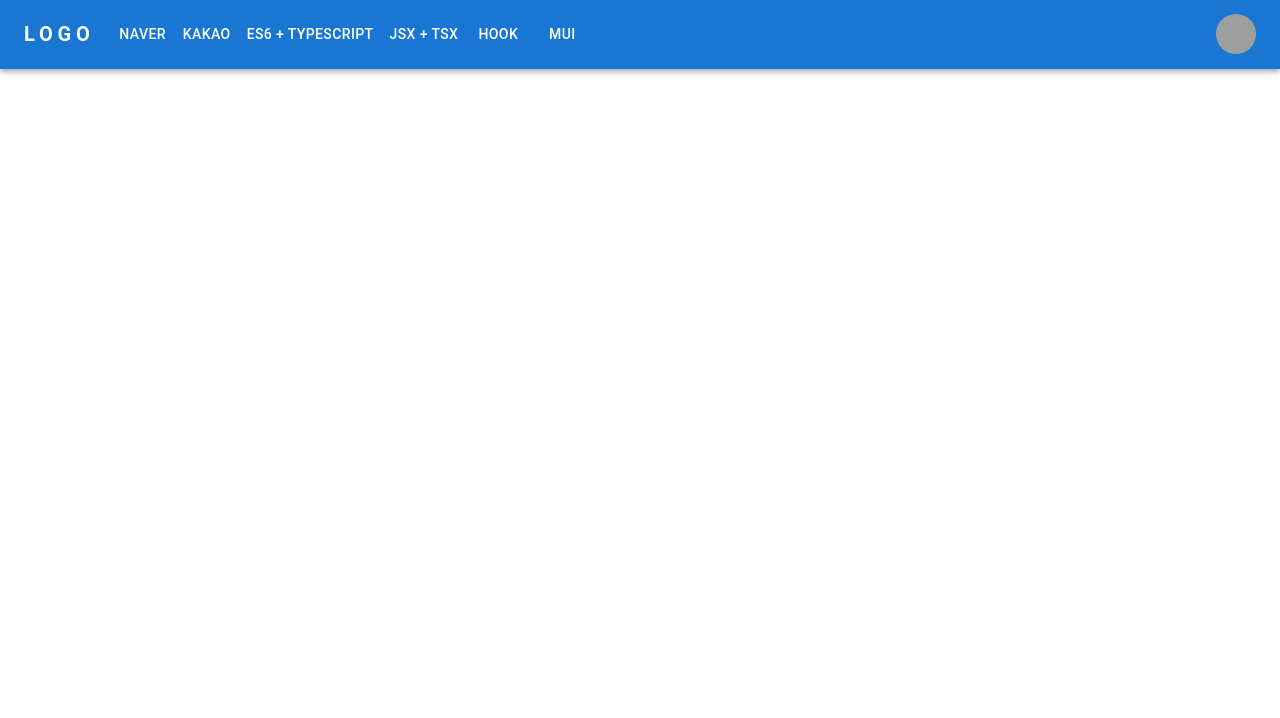
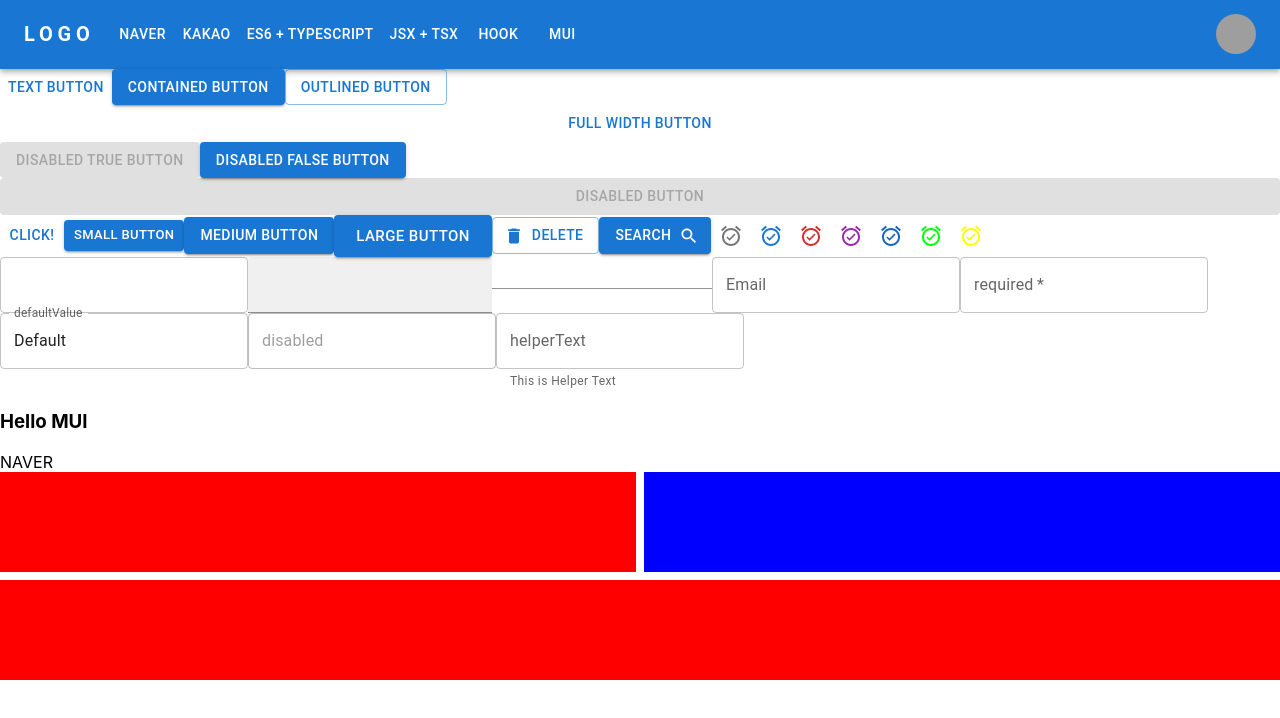
Before and after one commit to jaehyeon502/javaweb, a React (Create React App) app in the folder FRONT/react-example/: page / in a window 1280 px wide. Both pictures are taken after a click on the button "MUI". Shown: the top 718 px of the page. Built offline with nearby package versions, Linux system fonts and the light colour scheme; grey boxes are pictures that could not be loaded.

Commit message:
230213 17:30

```diff
--- a/FRONT/react-example/src/App.tsx
+++ b/FRONT/react-example/src/App.tsx
@@ -8,6 +8,7 @@ import Es6TypeScript from './views/Es6TypeScript';
 import JsxTsx from './views/JsxTsx';
 import { VIEW } from './enums';
 import Hook from './views/Hook';
+import Mui from './views/Mui';
 
 export default function App() {
     const [view, setView] = useState<VIEW>(VIEW.NAVER);
@@ -27,12 +28,14 @@ export default function App() {
                 {/*
                 //^ <></> : 아무런 의미가 없는 빈태그
                 */}
-                {view === VIEW.NAVER ? (<NaverSignIn />) :
-                    view === VIEW.KAKAO ? (<KakaoSignIn />) :
-                        view === VIEW.TYPESCRIPT ? (<Es6TypeScript />) :
-                            view === VIEW.TSX ? (<JsxTsx />) :
-                                view === VIEW.HOOK ? (<Hook />) :
-                                    view === VIEW.MUI ? (<></>) : (<></>)}
+                {
+                view === VIEW.NAVER ? (<NaverSignIn />) :
+                view === VIEW.KAKAO ? (<KakaoSignIn />) :
+                view === VIEW.TYPESCRIPT ? (<Es6TypeScript />) :
+                view === VIEW.TSX ? (<JsxTsx />) :
+                view === VIEW.HOOK ? (<Hook />) :
+                view === VIEW.MUI ? (<Mui />) : (<></>)
+                }
             </div>
         </div>
     )
--- /dev/null
+++ b/FRONT/react-example/src/views/Mui/index.tsx
@@ -0,0 +1,212 @@
+import { Button, IconButton, TextField, Box, Grid } from '@mui/material'
+
+import { useState } from 'react'
+import { ThemeProvider, createTheme, styled } from '@mui/material/styles';
+import { IconButtonProps } from '@mui/material/IconButton';
+
+import DeleteIcon from '@mui/icons-material/Delete';
+import SearchOutlinedIcon from '@mui/icons-material/SearchOutlined';
+import AlarmOnOutlinedIcon from '@mui/icons-material/AlarmOnOutlined';
+
+//# MUI
+//? Material User Interface
+//? 구글의 머터리얼 디자인을 구현하는 오픈 소스 리액트 컴포넌트 라이브러리
+//? 인스톨 즉시 배포 환경에서 사용할 수 있는 사전 구축된 컴포넌트의 모음
+//? 디자인적으로 아름답고 다양한 사용자의 정의 옵션을 제공
+
+//? npm install @mui/materal @emotion/react @emtion/styled
+
+//# Mui styled method
+//? mui component들의 style을 지정해주는 메서드
+const CustomIconButton = styled(IconButton)<IconButtonProps>(({ theme }) => ({
+    color: theme.palette.primary.dark
+}));
+//# Mui createTheme method
+//? 새로운 mui theme를 생성하는 메서드
+const theme = createTheme({
+    palette: {
+        primary: {
+            main: '#ffff00'
+        },
+        secondary: {
+            main: '#00ff00'
+        }
+    }
+});
+const CustomIconButton2 = styled(IconButton)<IconButtonProps>(() => ({
+    color: theme.palette.secondary.main
+}));
+
+export default function Mui() {
+
+    const [buttonDisabled, setButtonDisabled] = useState<boolean>(true);
+
+    return (
+        <>
+            {/*
+        //# Button Component
+        //? import { Button } from '@mui/material';
+        //? import Button from '@mui/material/Button';
+        //^ props
+        //^ 1. variant: 버튼의 형태 ('text', 'contained', 'outlined')
+        //? text : 문자로만 표기한 버튼
+        //? contained : 배경색이 지정된 버튼
+        //? outlined : 테두리만 지정된 버튼
+        */}
+            <Button variant="text">Text Button</Button>
+            <Button variant="contained">Contained Button</Button>
+            <Button variant="outlined">Outlined Button</Button>
+            {/*
+        //? Mui의 Button Component는 기본적으로 inline 방식
+        //^ 2. fullwidth
+        //? Button Component를 Block 형태로 지정 (가로 사이즈를 100%)
+        */}
+            <Button fullWidth>Full Width Button</Button>
+            {/*
+        //^ 3. disable
+        //? 버튼을 사용하지 못하도록 막아주는 Props
+        */}
+            <Button disabled={true} variant="contained">Disabled true Button</Button>
+            <Button disabled={false} variant="contained">Disabled false Button</Button>
+
+            <Button disabled={buttonDisabled} variant="contained" fullWidth>Disabled Button</Button>
+            <Button onClick={() => setButtonDisabled(!buttonDisabled)}>Click!</Button>
+            {/*
+        //^ 4. size
+        //? Button size를 mui에서 지정되어있는 사이즈로 지정할 때
+        //? small, medium, large
+        */}
+            <Button variant="contained" size="small">Small Button</Button>
+            <Button variant="contained" size="medium">Medium Button</Button>
+            <Button variant="contained" size="large">Large Button</Button>
+            {/*
+        //^ 5. Icon (startIcon, endIcon)
+        //? Button 내부에 시작 혹은 종료 지점에 Icon을 추가하고 싶을 때 지정
+        //? 값: Icon Component
+        //! npm install @mui/icons-material 을 추가해야 MUI Icon을 사용할 수 있음
+        */}
+            <Button variant="outlined" startIcon={(<DeleteIcon />)}>Delete</Button>
+            <Button variant="contained" endIcon={(<SearchOutlinedIcon />)}>Search</Button>
+            {/*
+        //# IconButton Component
+        //? Button을 Icon으로만 구성하고자 할 때 사용하는 컴포넌트
+        //? Button Component의 모든 기능을 동일하게 사용 가능
+        //? 자식 컴포넌트에 Icon Component가 와야함
+        //? import { IconButton } from '@mui/material';
+        //? import IconButton from '@mui/material/IconButton';
+        */}
+            <IconButton>
+                <AlarmOnOutlinedIcon />
+            </IconButton>
+            {/*
+        //^ Color
+        //? default, primary, success..
+        */}
+            <IconButton color="primary">
+                <AlarmOnOutlinedIcon />
+            </IconButton>
+            <IconButton color="error">
+                <AlarmOnOutlinedIcon />
+            </IconButton>
+            <IconButton color="secondary">
+                <AlarmOnOutlinedIcon />
+            </IconButton>
+            {/*
+        //^ Color Customization
+        */}
+            <CustomIconButton>
+                <AlarmOnOutlinedIcon />
+            </CustomIconButton>
+            <CustomIconButton2>
+                <AlarmOnOutlinedIcon />
+            </CustomIconButton2>
+            {/*
+            //# ThemeProvider Component
+            //? createTheme 메서드로 생성한 커스텀 테마를
+            //? 해당 컴포넌트 자손들에게 모두 적용되도록 하는 컴포넌트
+            */}
+            <ThemeProvider theme={theme}>
+                <IconButton color="primary">
+                    <AlarmOnOutlinedIcon />
+                </IconButton>
+            </ThemeProvider>
+            <br />
+            {/*
+            //# TextField Component
+            //? HTML의 input 태그를 응용해서 조금 더 수월하게 사용할 수 있도록한 컴포넌트
+            //? import { TextField } from '@mui/material';
+            //? import TextField from '@mui/material/TextField';
+            //^ Porps
+            //^ variant
+            //? 값: 'outlined', 'filled', 'standard'
+            */}
+            <TextField variant="outlined" />
+            <TextField variant="filled" />
+            <TextField variant="standard" />
+            {/*
+            //^ 2. label
+            //? 해당 TextField의 제목을 나타냄
+            //? 해당 TextFiled의 Placeholder 역할
+            */}
+            <TextField label='Email' variant="outlined" />
+            {/*
+            //^ 3. defaultValue
+            //? 기본 값 지정
+            //^ 4. required (true / false)
+            //? 해당 Component에 필수로 값을 입력해야함
+            //^ 5. disabled
+            //? 해당 Component를 사용불가능으로 만듬
+            //^ 6. helperText
+            //? 해당 Component 아래에 설명을 추가함
+            */}
+            <TextField variant="outlined" label="required" required={true} />
+            <TextField variant="outlined" label="defaultValue" defaultValue='Default' />
+            <TextField variant="outlined" label="disabled" disabled={true} />
+            <TextField variant="outlined" label="helperText" helperText="This is Helper Text" />
+
+            {/*
+            //# Box Component
+            //? HTML의 div 태그와 일맥상통
+            //? import { Box } from '@mui/material';
+            //? import Box from '@mui/material/Box';
+            //^ Props
+            //^ 1.components
+            //? Box Component의 속성을 변경 - 모든 html 태그로 변경
+            */}
+            <Box component="h3">Hello MUI</Box>
+            <Box component="a" href="https://naver.com">NAVER</Box>
+
+            {/*
+            //# Grid Component
+            //? 공간을 12등분하여 자식 item을 구분
+            //? 반응형 웹 구현에 기준
+            //? import { Grid } from '@mui/material';
+            //? import Grid from '@mui/material/Grid';
+            //^ Props
+            //^ 1. container
+            //? 해당 Component의 공간을 12등분으로 나눠줌
+            //^ 2. item
+            //? 12등분으로 나눠진 공간에 배치될 요소
+            //^ 3. spacing
+            //? item간의 간격 지정 - container가 지정된 Grid Component에서 사용
+            //^ 4. xs, sm, md, lg, xl
+            //? xs - 576px > width
+            //? sm - 576 <= width
+            //? md - 900px <= width
+            //? lg - 992px <= width
+            //? xl - 1536px <= width
+            */}
+            <Grid container spacing={1}>
+                <Grid item xs={12} md={6} xl={4}>
+                    <Box sx={{ height: '100px', backgroundColor: 'red'}}></Box>
+                </Grid>
+                <Grid item xs={12} md={6} xl={4}>
+                    <Box sx={{ height: '100px', backgroundColor: 'blue'}}></Box>
+                </Grid>
+                <Grid item xs={12} md={12} xl={4}>
+                    <Box sx={{ height: '100px', backgroundColor: 'red'}}></Box>
+                </Grid>
+            </Grid>
+        </>
+    )
+}
```
